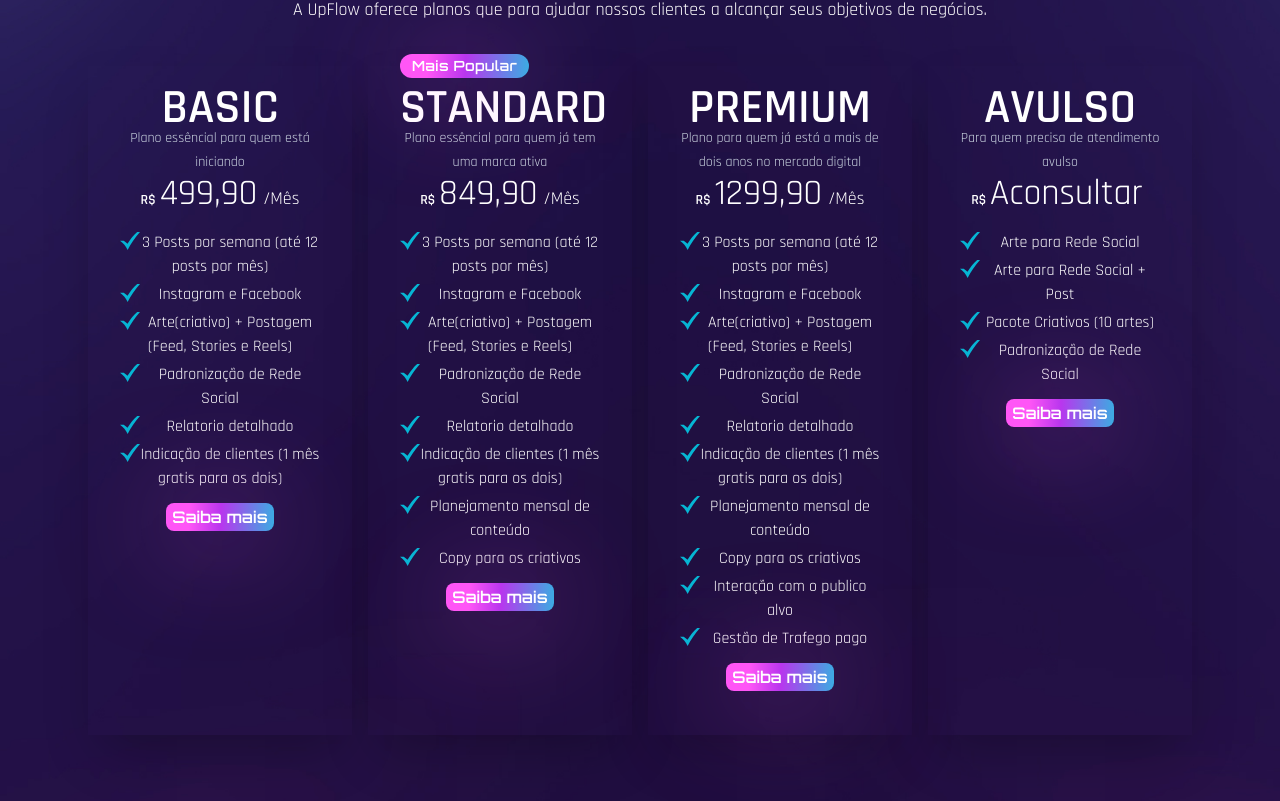
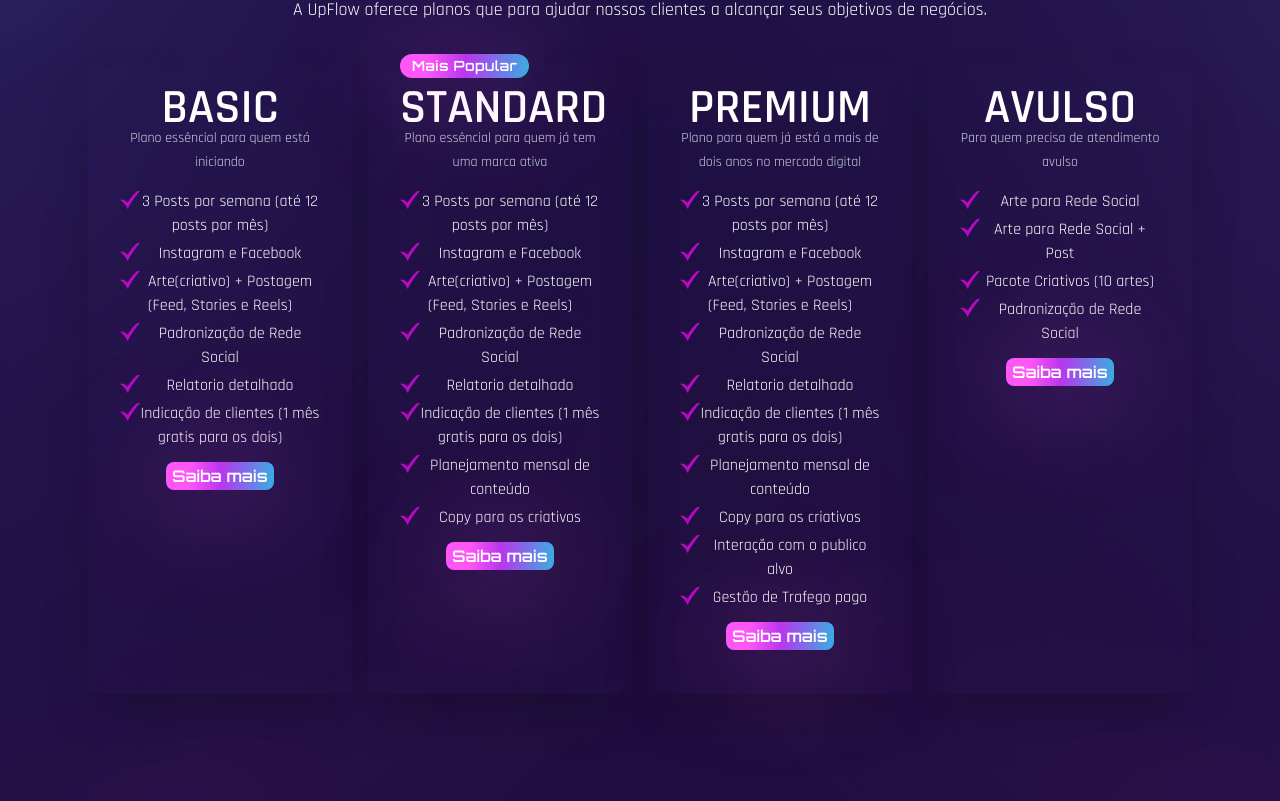
Before and after one commit to gui-marques/up, a React (Create React App) app: page / in a window 1280 px wide. Shown: the part 3189-3990 px from the top of the page. Built offline with nearby package versions, Linux system fonts and the light colour scheme; the HTML template or start-up script is replaced by a standard one; a web font is replaced by a local one.

Commit message:
16-05-23-18h

```diff
--- a/src/components/Preco.jsx
+++ b/src/components/Preco.jsx
@@ -34,9 +34,9 @@
                   {plan.description}
                 </p>
                 <div className="-mx-8 mt-0 rounded-lg p-0">
-                  <span className="text-sm font-semibold ">{plan.cifra}</span>
+                  {/* <span className="text-sm font-semibold ">{plan.cifra}</span>
                   <span className="ml-1 text-4xl">{plan.preco}</span>
-                  <span className="ml-1.5">{plan.frequency}</span>
+                  <span className="ml-1.5">{plan.frequency}</span> */}
                 </div>
 
                 <ul className="mt-4  space-y-1">
@@ -46,7 +46,7 @@
                     >
 
                       <svg
-                      className="float-left w-5 h-5 text-cyan-500 "
+                      className="float-left w-5 h-5 text-accent "
                       version="1.1" id="Layer_1"
                       xmlns="http://www.w3.org/2000/svg" x="0px" y="0px" viewBox="0 0 122.88 109.76" >
 
```
